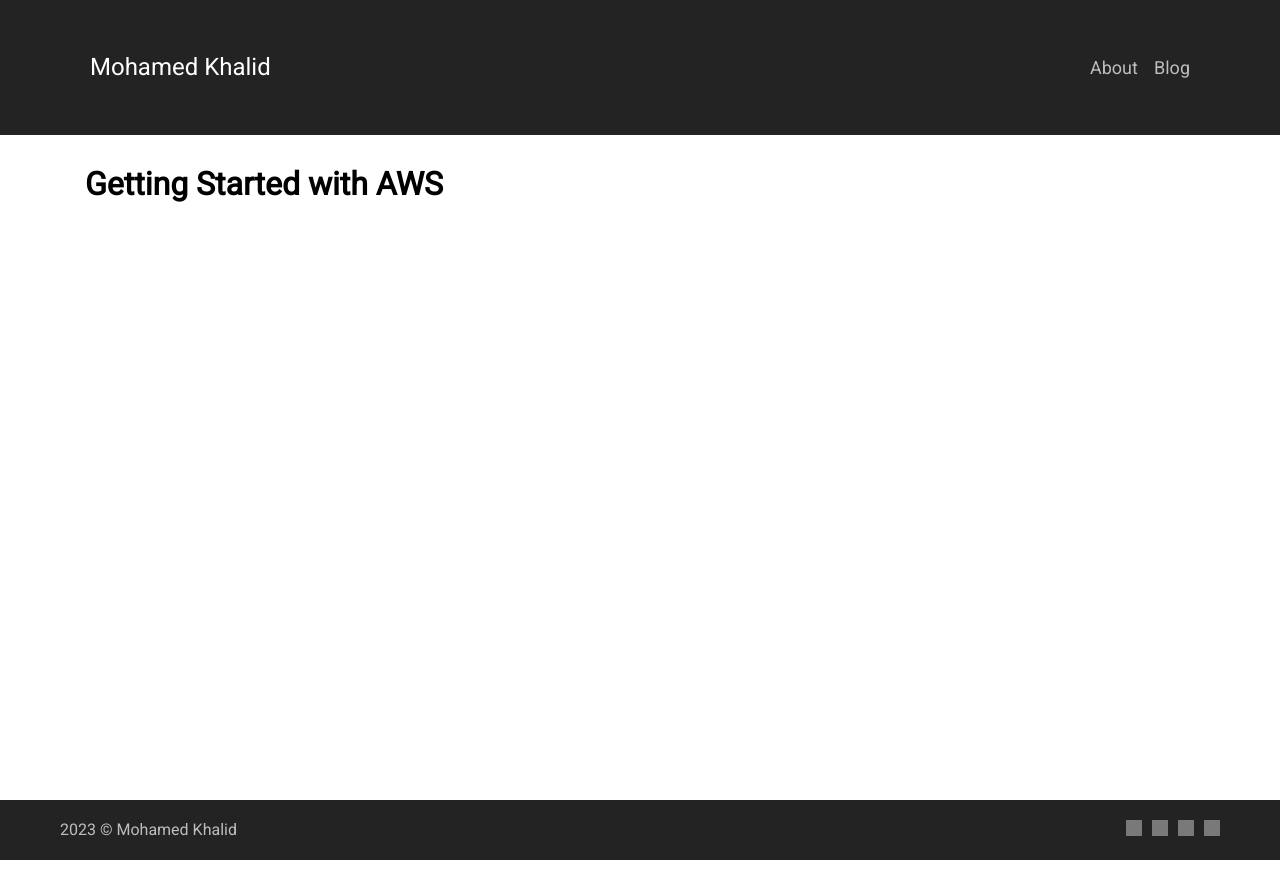
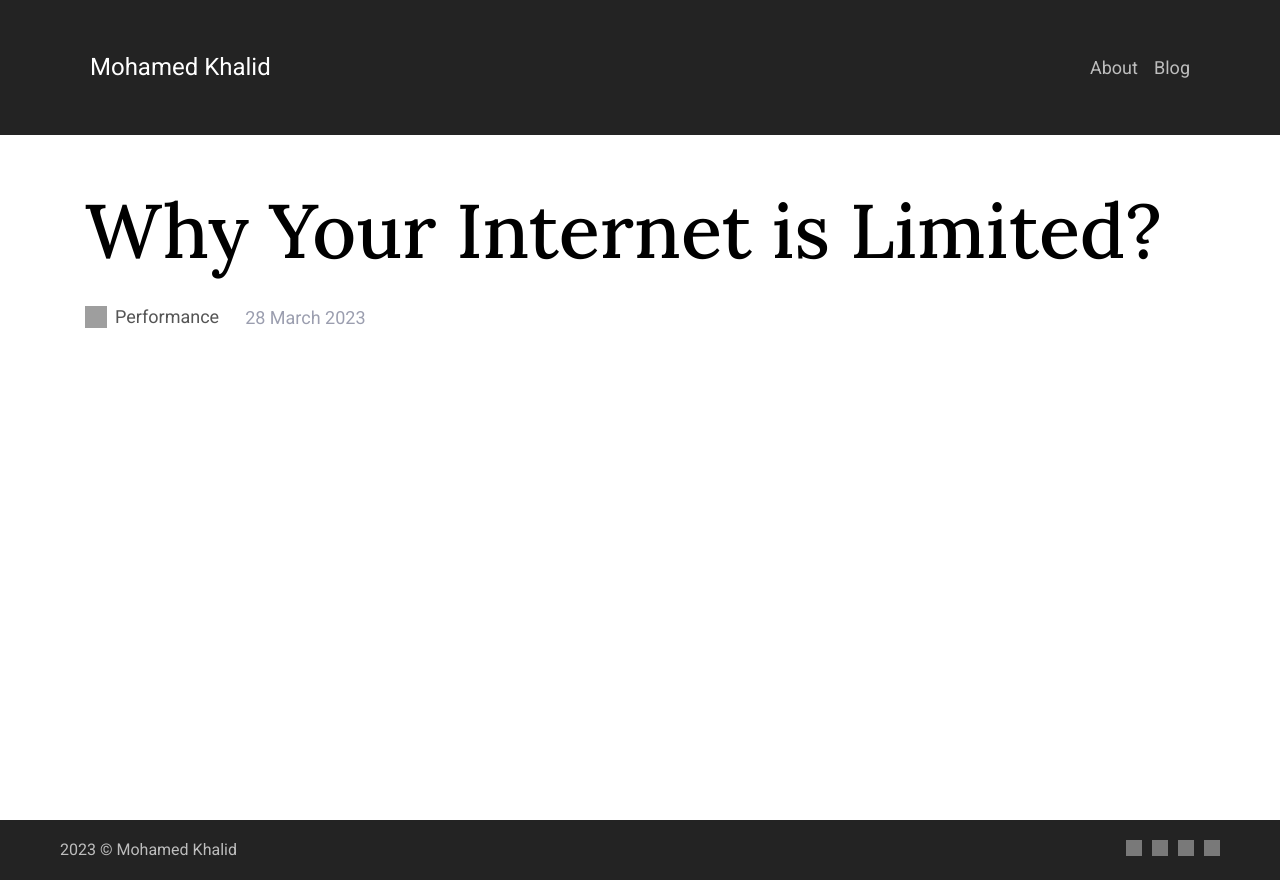
Before and after one commit to mohamedtsx/next-blog, a Next.js app: page /blogs/aws in a window 1280 px wide. Built offline with nearby package versions, Linux system fonts and the light colour scheme; grey boxes are pictures that could not be loaded.

Commit message:
style blog page

```diff
--- a/pages/blogs/[slug].tsx
+++ b/pages/blogs/[slug].tsx
@@ -1,5 +1,6 @@
 import { BlogMetaData } from '@/components/card/card.component';
-import { GetStaticPropsContext } from 'next';
+import styled from 'styled-components';
+import Image from 'next/image';
 
 type BlogProps = {
     blogContent: {
@@ -8,14 +9,79 @@
     }
 }
 
+const StyledTitle = styled.h1`
+    font-size: 7.6rem;
+    color: var(--header-txt-color);
+    font-weight: 500;
+    margin: 2rem 0;
+    padding-top: 3rem;
+`
+const StyledBlog = styled.main`
+    font-family: 'Lora', serif;
+    padding-top: 0;
+
+`
+
+const TitleContainer = styled.div`
+    padding-bottom: 1rem;
+`
+
+const MetaData = styled.div`
+    font-family: 'Roboto', sans-serif;
+    font-size: 1.8rem;
+
+    display: flex;
+    align-items: flex-end;
+    justify-content: flex-start;
+    flex-flow: row nowrap;
+    gap: 2.6rem;
+    text-transform: capitalize;
+    font-weight: 500;
+`
+
+const TopicText = styled.span`
+    display: inline-block;
+    padding-left: 0.8rem;
+    color: #555;
+`
+const TopicIcon = styled.div`
+    line-height: 0;
+
+`
+
+const Date = styled.span`
+    color: #9b9eaf;
+`
+
+const Topic = styled.div`
+    ${({theme}) => theme.mixes.flexBetween}
+`
+
+
 const Blog = ({ blogContent }: BlogProps) => {
 
     const { content, data } = blogContent;
 
     return(
-        <main>
-            <h1>{data.title}</h1>
-        </main>
+        <StyledBlog>
+            <TitleContainer>
+                <StyledTitle>{data.title}</StyledTitle>
+            </TitleContainer>
+            <MetaData>
+                <Topic>
+                    <TopicIcon>
+                        <Image
+                            src={`/static/icon-topic/${data.topic}-topic.png`}
+                            alt={`${data.topic}`}
+                            width={22}
+                            height={22}
+                        />
+                    </TopicIcon>
+                    <TopicText>{data.topic}</TopicText>
+                </Topic>
+                <Date>{data.date}</Date>
+            </MetaData>
+        </StyledBlog>
     );
 }
 
--- a/posts/aws.md
+++ b/posts/aws.md
@@ -1,7 +1,7 @@
 ---
-title: "Getting Started with AWS"
+title: "Why Your Internet is Limited?"
 subtitle: "Create an AWS account and set up CLI/SDK access."
-date: "2020-12-27"
+date: "28 March 2023"
 topic: "performance"
 ---
 
```
